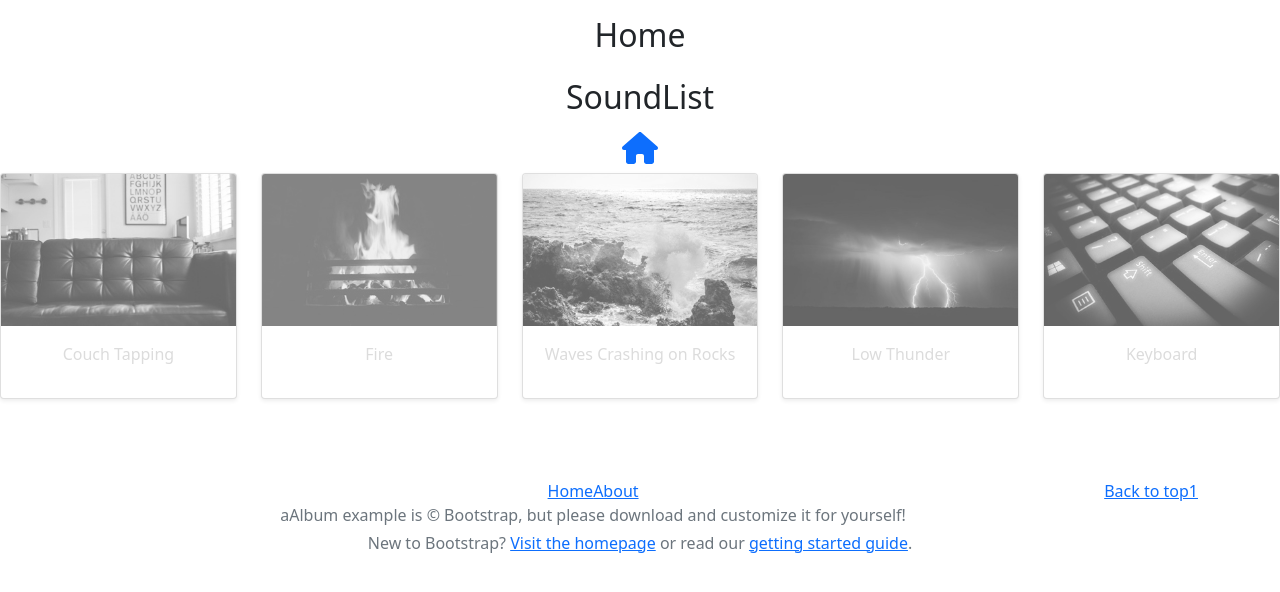
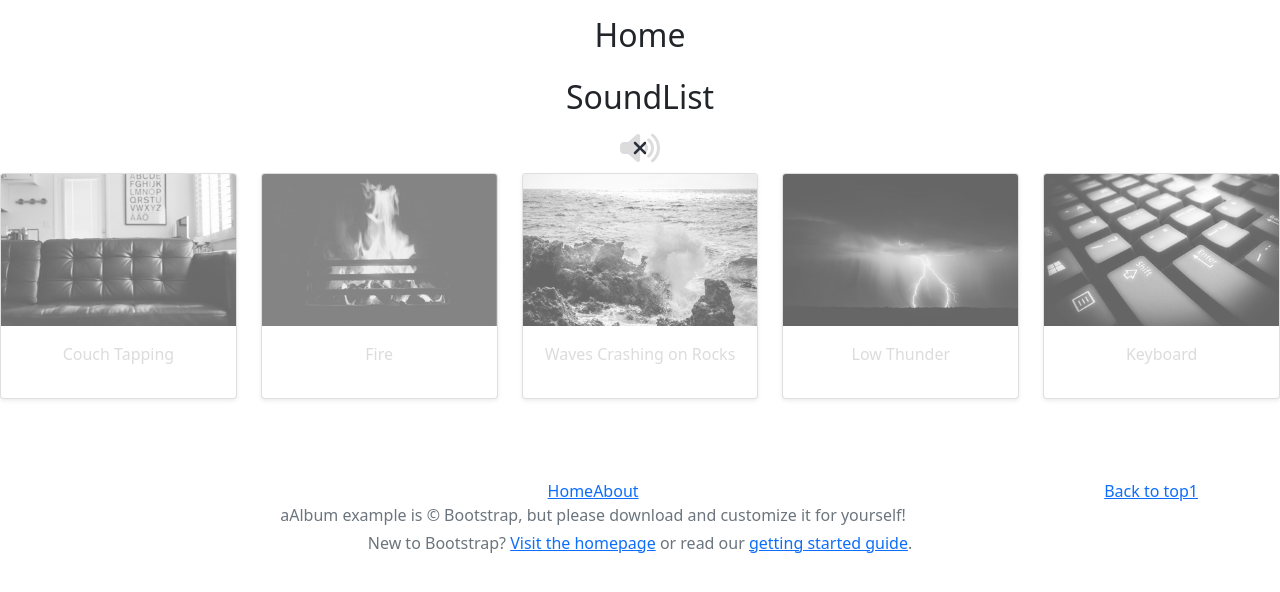
Before and after one commit to pedrocatre/asmr-waves-frontend2, a React (Create React App) app: page / in a window 1280 px wide. Both pictures are taken after a click on the button 640 px from the left and 148 px from the top of the page. Shown: the top 592 px of the page. Built offline with nearby package versions, Linux system fonts and the light colour scheme; no server answers.

Commit message:
styled mute button

```diff
--- a/src/soundlist.jsx
+++ b/src/soundlist.jsx
@@ -9,6 +9,9 @@ import React, {Component} from 'react';
 import classNames from 'classnames';
 import { FontAwesomeIcon } from '@fortawesome/react-fontawesome'
 import { faHome } from "@fortawesome/free-solid-svg-icons";
+import { faVolumeUp } from "@fortawesome/free-solid-svg-icons";
+// import { faTimes } from "@fortawesome/free-solid-svg-icons";
+import { faXmark } from "@fortawesome/free-solid-svg-icons";
 import { faCoffee } from "@fortawesome/free-solid-svg-icons";
 // config.autoAddCss = false; // Tell Font Awesome to skip adding the CSS automatically since it's being imported above
 
@@ -16,7 +19,8 @@ import { faCoffee } from "@fortawesome/free-solid-svg-icons";
 function MutedIcon(props) {
     return (
         <span className="fa-layers fa-fw fa-2x">
-            <FontAwesomeIcon icon={faHome} />
+            <FontAwesomeIcon style={{color: '#dcdcdc'}} icon={faVolumeUp} />
+            <FontAwesomeIcon style={{color: '#2c303b'}} icon={faXmark} inverse transform="shrink-6" />
             {/*<i style={{color: '#dcdcdc'}} className={'fas fa-volume-up'}></i>*/}
             {/*<i style={{color: '#2c303b'}} className="fa-inverse fas fa-times" data-fa-transform="shrink-6"></i>*/}
         </span>
@@ -26,7 +30,7 @@ function MutedIcon(props) {
 function NonMutedIcon(props) {
     return (
         <span className="fa-layers fa-fw fa-2x">
-            <FontAwesomeIcon icon={faCoffee} />
+            <FontAwesomeIcon style={{color: '#dcdcdc'}} icon={faVolumeUp} />
             {/*<i style={{color: '#dcdcdc'}} className={'fas fa-volume-up'}></i>*/}
             {/*<i style={{color: 'transparent'}} className="fa-inverse fas fa-times" data-fa-transform="shrink-6"></i>*/}
         </span>
```
